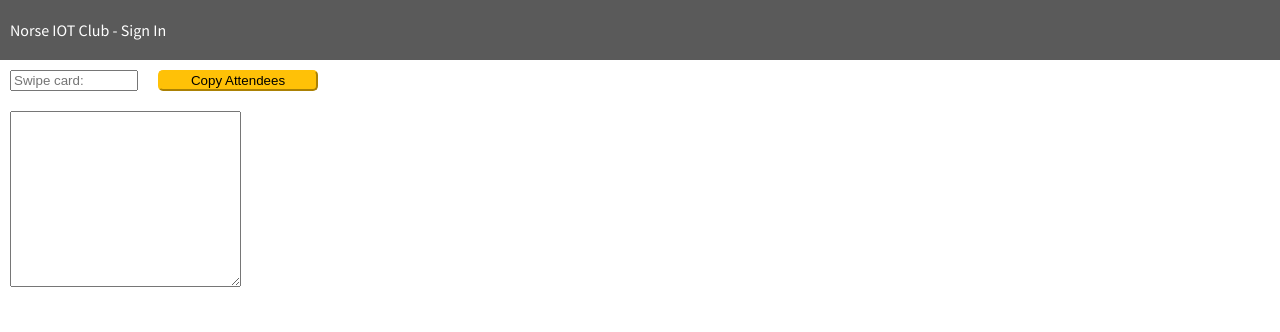
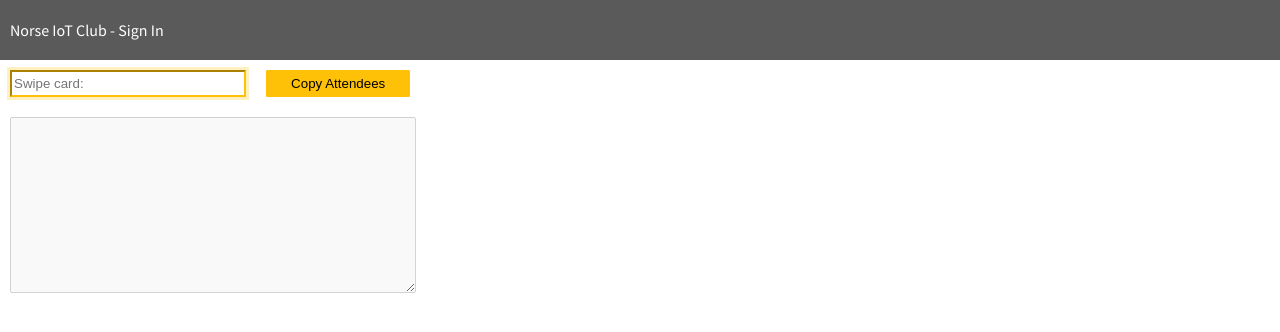
Before and after one commit to Norse-IoT/Card-Reader, a plain HTML site: page cardreader.html in a window 1280 px wide. Drawn offline with Linux system fonts and the light colour scheme.

Commit message:
visual improvements

```diff
--- a/cardreader.html
+++ b/cardreader.html
@@ -1,7 +1,7 @@
 <!DOCTYPE html>
 <html>
     <head>
-        <title>Norse IOT Club Attendance</title>
+        <title>Norse IoT Club Attendance</title>
         <style>
             @import url('https://fonts.googleapis.com/css2?family=Source+Sans+Pro:wght@400;700&display=swap');
             .material-symbols-outlined {
@@ -17,12 +17,13 @@
                 display: flex;
             }
             div button {
-                width: 40%;
+                width: 176%;
                 margin-left: 10px;
                 background-color: #ffc107;
                 cursor: pointer;
-                border-color: #ffc107;
-                border-radius: 5px;
+                padding: 5px;
+                border: 1px solid #ffc107;
+                border-radius: 1px;
 
             }
             div button:hover {
@@ -30,11 +31,24 @@
                 background-color: #ffca2c;
                 border-color: #ffc720;
             }
+            div button:focus {
+                color: #000;
+
+                background-color: #ffca2c;
+                border-color: #ffc720;
+            }
             div #swipe {
-                width: 30%;
+                width: 300%;
                 margin-right: 10px;
+
+
+            }
+            #swipe:focus {
+                outline: solid 3px #ffca2c4a;
+                border-color: #ffc107;
             }
             textarea {
+                width: 400px;
                 margin: 10px;
                 font-family: 'Source Sans Pro';
             }
@@ -54,16 +68,21 @@
         </style>
     </head>
     <body>
-        <header>Norse IOT Club - Sign In</header>
+        <header>Norse IoT Club - Sign In</header>
         <div id="div">
-            <input id="swipe" placeholder="Swipe card:" type="text">
+            <input autofocus id="swipe" placeholder="Swipe card:" type="text">
             <button onclick="copyURL()">Copy Attendees</button>
         </div>
-        <textarea id="attendees" cols="30" rows="10"></textarea>
+        <textarea disabled id="attendees" cols="30" rows="10"></textarea>
     </body>
     <script>
         document.onload = function() {
             document.getElementById("swipe").focus()
+        }
+        function clear() {
+            document.getElementById("swipe").value = ""
+            document.getElementById("attendees").value = ""
+            document.getElementById("attendees").scrollTop = document.getElementById("attendees").scrollHeight
         }
         //copy to clipboard function
         function copyURL() {
@@ -72,6 +91,7 @@
         window.onkeydown= function(key){
             if ((key.key == "Enter") && document.getElementById("swipe").value != "") {
                 text = document.getElementById("swipe").value
+                console.log(text)
                 text = text.split("+")[1]
                 text = text.split("?")[0]
                 if (text.search("E") != -1) {
```
